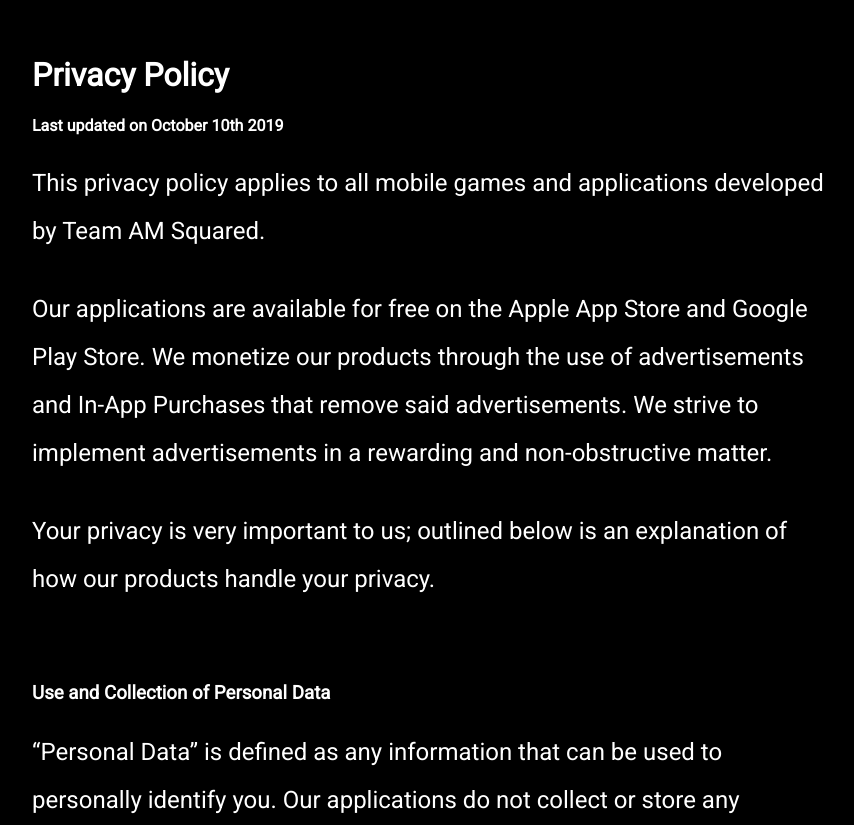
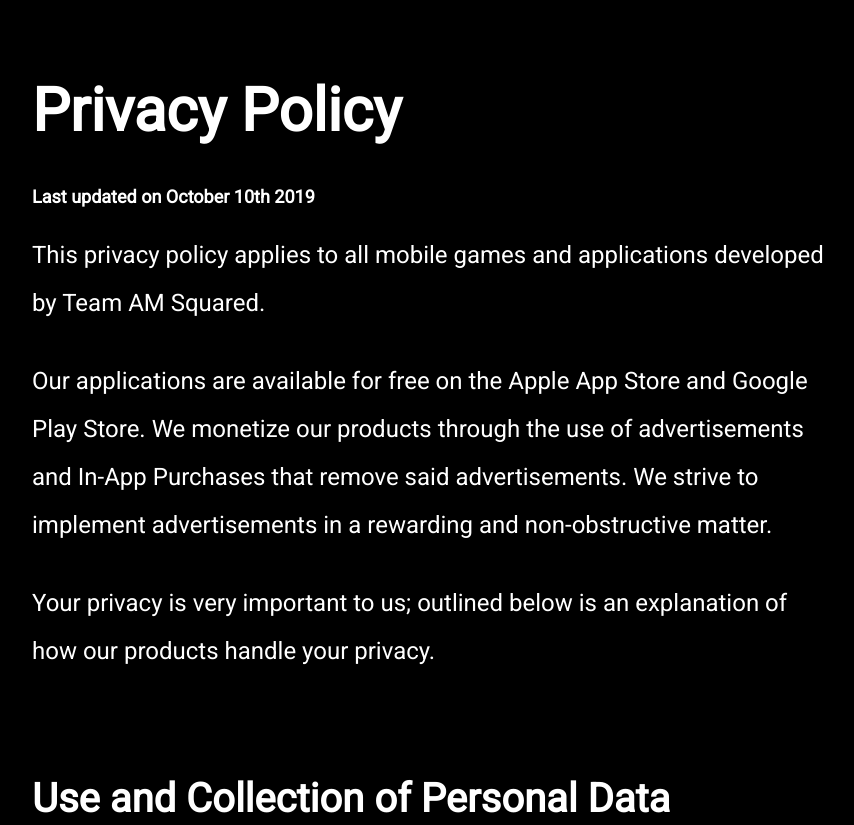
Before and after one commit to thismarvin/privacy-policy, a plain HTML site: page index.html in a window 1280 px wide. Shown: the part 145-970 px from the top of the page, without its empty margins (208-1062 px from the left). Drawn offline with Linux system fonts and the light colour scheme.

Commit message:
better header sizes

```diff
--- a/style.css
+++ b/style.css
@@ -18,6 +18,18 @@
     font-family: 'Roboto', monospace;
     color: white;
     text-align: left;
+}
+
+h1 {
+    font-size: 60px;
+}
+
+h4 {
+    font-size: 18px;
+}
+
+h3 {
+    font-size: 40px;
 }
 
 p {
@@ -44,6 +56,7 @@
         padding-top: 20%;
         padding-bottom: 20%;
     }
+
     p {
         font-size: 24px;
         line-height: 48px;
```
